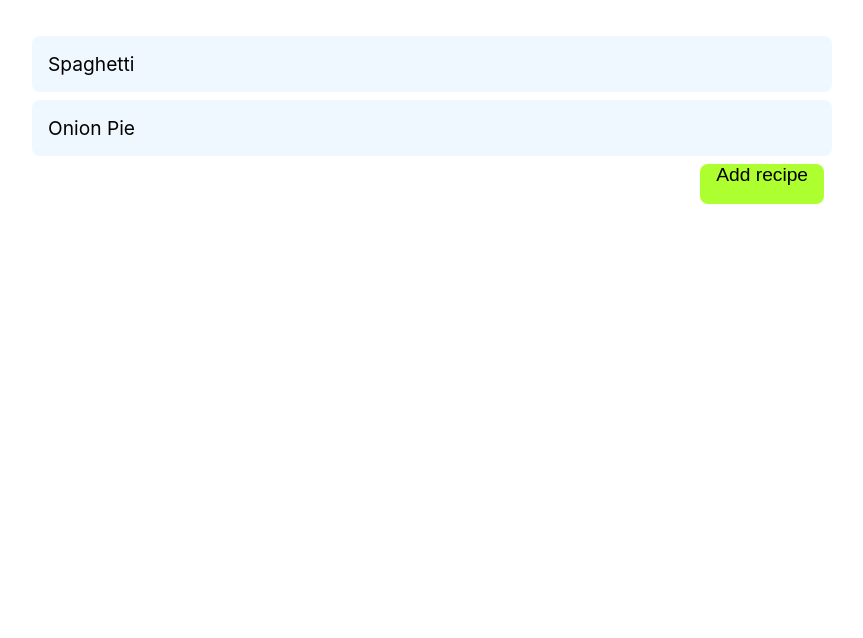
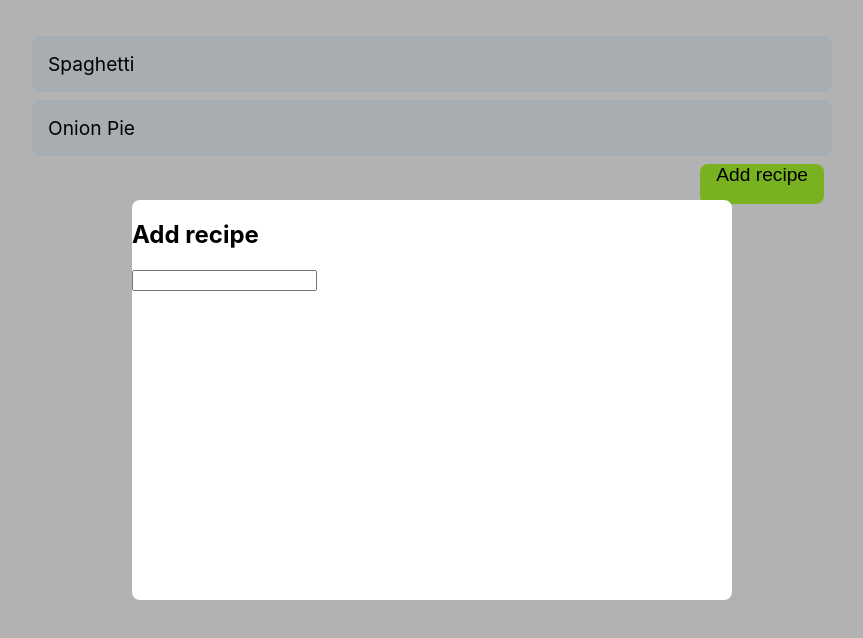
Before and after one commit to kokusGr/yummy-recipes, a React (Create React App) app: page / in a window 1280 px wide. Both pictures are taken after a click on the button "Add recipe". Shown: the top 638 px of the page, without its empty margins (208-1071 px from the left). Built offline with nearby package versions, Linux system fonts and the light colour scheme.

Commit message:
Add new recipe modal

```diff
--- a/src/App.js
+++ b/src/App.js
@@ -9,6 +9,7 @@ const fakeRecipes = [
 function App() {
 
   const [recipes, setRecipes] = useState([])
+  const [isModalVisible, setModalVisible] = useState(false)
 
   useEffect(() => {
     setRecipes(fakeRecipes)
@@ -20,8 +21,29 @@ function App() {
         {recipes.map(recipe => (
           <li className={styles.listItem} key={recipe.id}>{recipe.name}</li>
         ))}
-        <button className={styles.button}>Add recipe</button>
+        <button onClick={() => {
+          setModalVisible(true)
+        }}
+        className={styles.button}>
+          Add recipe
+        </button>
       </ul>
+      {isModalVisible ? (
+        <div className={styles.modalRoot}>
+          <div onClick={() => {
+            setModalVisible(false)
+          }}
+          className={styles.modalOverlay} />
+          <div className={styles.modalContainer}>
+            <h2 className={styles.modalHeader}>Add recipe</h2>
+            <div className={styles.modalField}>
+              <label className={styles.modalFieldLabel}>
+                <input className={styles.modalFieldInput} />
+              </label>
+            </div>
+          </div>
+        </div>
+      ) : null}
     </div>
   );
 }
--- a/src/App.module.css
+++ b/src/App.module.css
@@ -35,3 +35,32 @@
   display: inline-flex;
   cursor: pointer;
 }
+
+.modalRoot {
+  position: absolute;
+  top: 0;
+  left: 0;
+  right: 0;
+  bottom: 0;
+}
+
+.modalOverlay {
+  position: absolute;
+  top: 0;
+  left: 0;
+  right: 0;
+  bottom: 0;
+  opacity: 0.3;
+  background-color: #000;
+}
+
+.modalContainer {
+  position: absolute;
+  top: 50%;
+  left: 50%;
+  transform: translate(-50%, -50%);
+  width: 600px;
+  height: 400px;
+  background-color: #FFF;
+  border-radius: 8px;
+}
```
